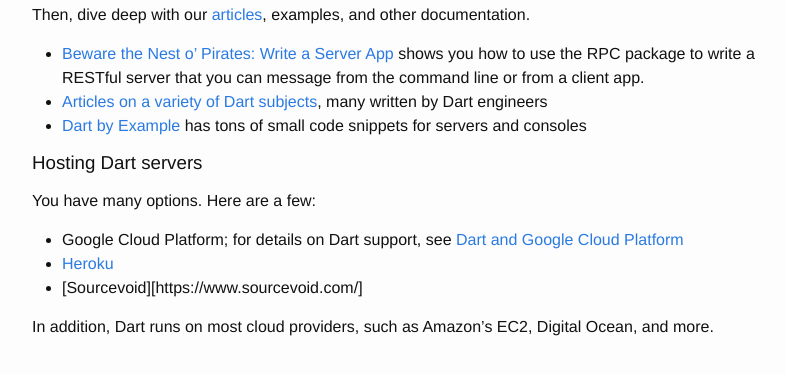
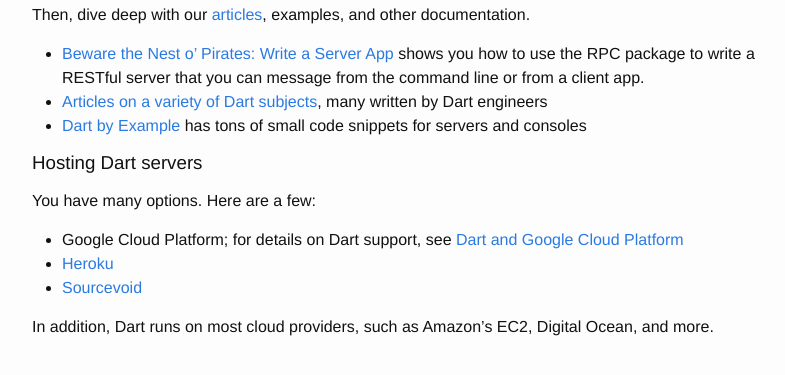
Before and after one commit to dart-archive/old_ghpages_server_docs, a Jekyll site: the page built from server.md, in a window 1280 px wide and 900 px high, scrolled down 2582 px, cut to the strip 516-891 px from the top of the window. Shown: the whole strip, without its empty margins (238-1023 px from the left). Built offline with Jekyll 4.4.1, drawn with Linux system fonts in a browser that asks for light colours.

Commit message:
Fixed link

```diff
--- a/server.md
+++ b/server.md
@@ -176,7 +176,7 @@ You have many options. Here are a few:
 * Google Cloud Platform; for details on Dart support, see
   [Dart and Google Cloud Platform](google-cloud-platform)
 * [Heroku](https://github.com/igrigorik/heroku-buildpack-dart)
-* [Sourcevoid][https://www.sourcevoid.com/]
+* [Sourcevoid](https://www.sourcevoid.com/)
 
 In addition, Dart runs on most cloud providers, such as
 Amazon's EC2, Digital Ocean, and more.
```
